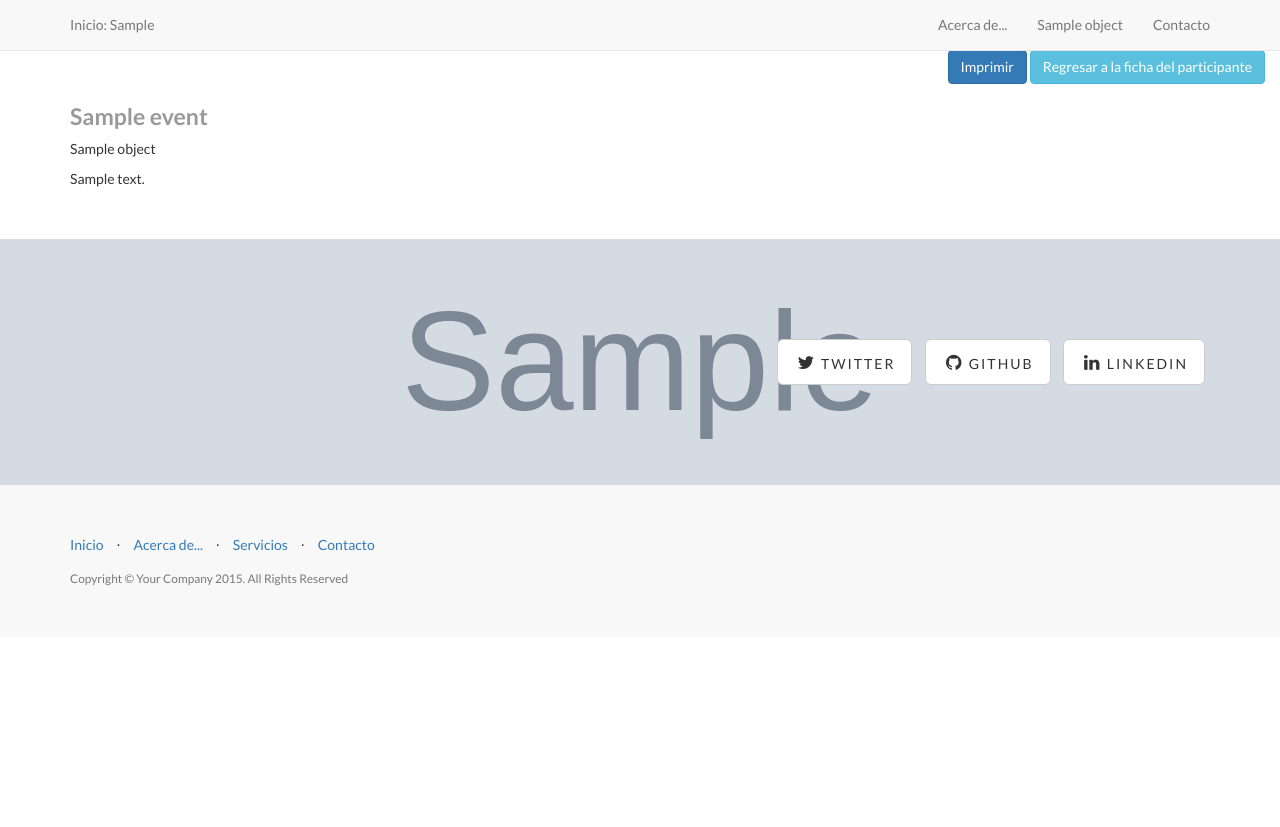
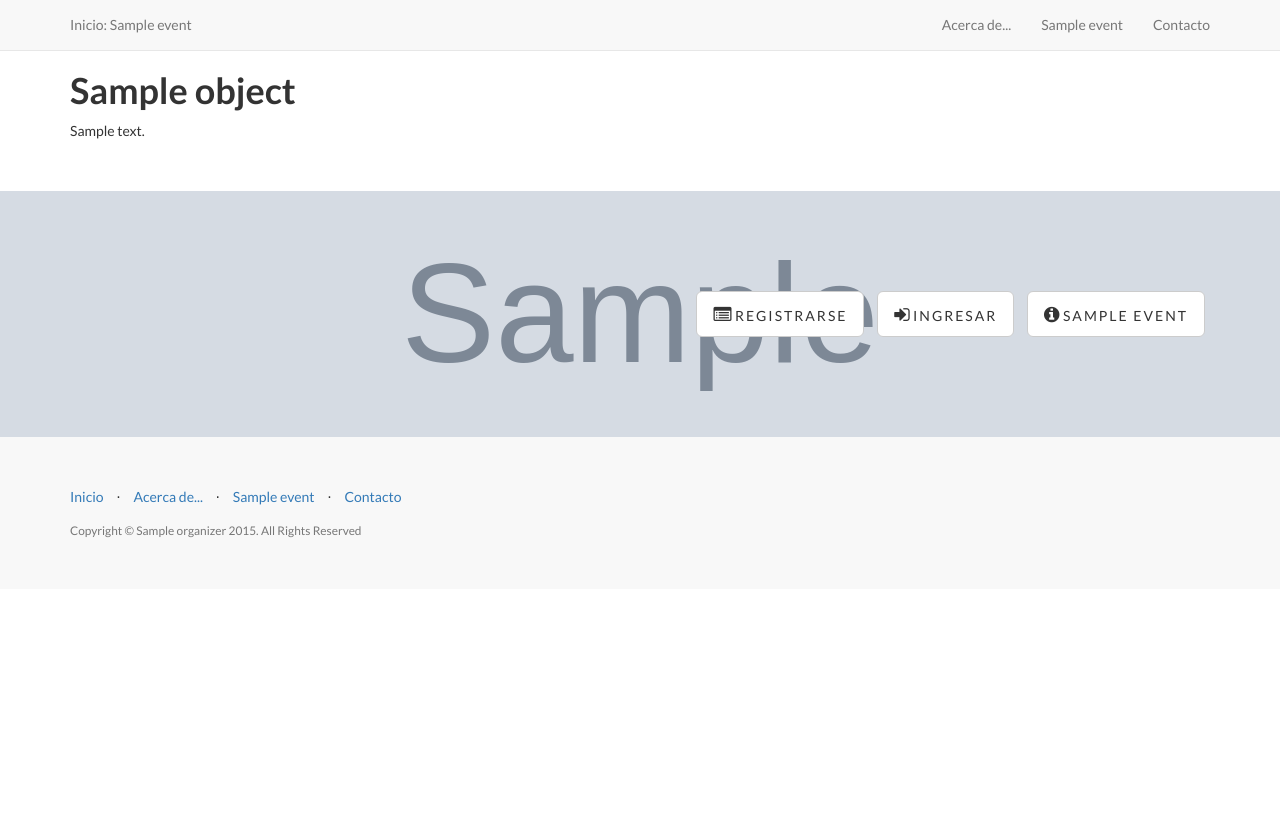
Before and after one commit to javierwilson/resilienciacafe, a Django app: template forocacao/templates/app/content_detail.html in a window 1280 px wide. Shown: the top 827 px of the page. Run offline with Django 3.2, Linux system fonts and the light colour scheme; the template is opened without the code that fills it: most values are stand-ins (such as "Sample title", 1, 10 or a date in 2020); grey boxes marked "Sample" are stand-in pictures; some libraries are stand-ins or nearby versions.

Commit message:
conext processors y comenzando con fields por evento

```diff
--- a/config/urls.py
+++ b/config/urls.py
@@ -15,7 +15,7 @@ urlpatterns = [
     url(r'^chaining/', include('smart_selects.urls')),
 
     #url(r'^$', TemplateView.as_view(template_name='pages/home.html'), name="home"),
-    url(r'^about/$', TemplateView.as_view(template_name='pages/about.html'), name="about"),
+    #url(r'^about/$', TemplateView.as_view(template_name='pages/about.html'), name="about"),
 
     # Django Admin
     url(r'^admin/', include(admin.site.urls)),
--- a/forocacao/app/admin.py
+++ b/forocacao/app/admin.py
@@ -4,7 +4,7 @@ from django.utils.translation import ugettext as _
 
 from suit_redactor.widgets import RedactorWidget
 
-from .models import Event, Activity, Profession, Attendee, AttendeeType, AttendeePayment, PaymentMethod, EventBadge, Font, AttendeeReceipt, Content
+from .models import Event, Activity, Profession, Attendee, AttendeeType, AttendeePayment, PaymentMethod, EventBadge, Font, AttendeeReceipt, Content, Field
 
 def has_approval_permission(request, obj=None):
     if request.user.has_perm('users.can_approve_participant'):
@@ -159,3 +159,4 @@ admin.site.register(AttendeePayment, AttendeePaymentAdmin)
 admin.site.register(AttendeeReceipt, AttendeeReceiptAdmin)
 admin.site.register(PaymentMethod)
 admin.site.register(Font)
+admin.site.register(Field)
--- a/forocacao/app/context_processors.py
+++ b/forocacao/app/context_processors.py
@@ -9,14 +9,18 @@ def current_event(request):
     try:
         current_event = Event.objects.filter(status='frontpage')[0]
         return {
+            'event': current_event,
             'current_event': current_event.name,
             'current_slug': current_event.slug,
+            'current_info': current_event.contents.get(page='info'),
             'current_footer': current_event.contents.get(page='footer'),
         }
     except Event.DoesNotExist:
         # always return a dict, no matter what!
         return {
+            'event': None,
             'current_event': '',
             'current_slug': '',
+            'current_info': '',
             'current_footer': '',
         }
--- a/forocacao/templates/app/attendee_detail.html
+++ b/forocacao/templates/app/attendee_detail.html
@@ -62,7 +62,7 @@
 <div class="row">
 
   <div class="col-sm-12 ">
-    <a class="btn btn-primary" href="{% url 'users:update' %}">My Info</a>
+    <a class="btn btn-primary" href="{% url 'users:update' %}">My Profile</a>
     <a class="btn btn-primary" href="{% url 'account_email' %}">E-Mail</a>
     <!-- Your Stuff: Custom user template urls -->
   </div>
--- a/forocacao/templates/app/attendeereceipt_detail.html
+++ b/forocacao/templates/app/attendeereceipt_detail.html
@@ -52,7 +52,7 @@
 <div class="row">
 
   <div class="col-sm-12 ">
-    <a class="btn btn-primary" href="{% url 'users:update' %}">My Info</a>
+    <a class="btn btn-primary" href="{% url 'users:update' %}">My Profile</a>
     <a class="btn btn-primary" href="{% url 'account_email' %}">E-Mail</a>
     <!-- Your Stuff: Custom user template urls -->
   </div>
--- a/forocacao/templates/app/content_detail.html
+++ b/forocacao/templates/app/content_detail.html
@@ -6,10 +6,6 @@
 
 {% block content %}
 <div class="col-md-12">
-    <div class="pull-right">
-        <input type="button" onclick="printDiv('printableArea')" value="Imprimir" class="btn btn-primary"/>
-        <a href="/admin/app/attendee/{{ object.attendee.id }}" class="btn btn-info">Regresar a la ficha del participante</a>
-    </div>
 </div>
 <div class="container internal">
   <div class="row">
@@ -18,11 +14,10 @@
     {% if object.event.logo %}
         <img src="{% thumbnail object.event.logo 100x100 %}" class="pull-left"/>
     {% endif %}
-    <h2>{{ object.event }}</h2>
+    {% if object.name %}
+    <h1>{{ object.name }}</h1>
+    {% endif %}
     <div class="clear"></div>
-    {% if object.name %}
-      <p>{{ object.name }}</p>
-    {% endif %}
     <div class="contenido">
         {{ object.text|safe }}
      </div>
--- a/forocacao/templates/base.html
+++ b/forocacao/templates/base.html
@@ -6,10 +6,10 @@
     <meta charset="utf-8">
     <meta http-equiv="X-UA-Compatible" content="IE=edge">
     <meta name="viewport" content="width=device-width, initial-scale=1">
-    <meta name="description" content="">
+    <meta name="description" content="{{ event }}">
     <meta name="author" content="">
 
-    <title>{% block title %}{{ object.name }}{% endblock title %}</title>
+    <title>{% block title %}{{ event }}{% endblock title %}</title>
 
     <!-- Bootstrap Core CSS -->
     <link href="{% static 'css/bootstrap.min.css' %}" rel="stylesheet">
@@ -45,20 +45,20 @@
                     <span class="icon-bar"></span>
                     <span class="icon-bar"></span>
                 </button>
-                <a class="navbar-brand topnav" href="{% url 'app:home' %}">Inicio: {{ current_event }}</a>
+                <a class="navbar-brand topnav" href="{% url 'app:home' %}">Inicio: {{ event }}</a>
             </div>
             <!-- Collect the nav links, forms, and other content for toggling -->
             <div class="collapse navbar-collapse" id="bs-example-navbar-collapse-1">
                 <ul class="nav navbar-nav navbar-right">
-                    {% if current_event %}
+                    {% if event %}
                     <li>
-                        <a href="{% url 'app:about' slug=current_slug %}">Acerca de...</a>
+                        <a href="{% url 'app:about' event.slug %}">Acerca de...</a>
                     </li>
                     <li>
-                        <a href="{% url 'app:activities' current_slug %}">{{ object.activities_label }}</a>
+                        <a href="{% url 'app:activities' event.slug %}">{{ event.activities_label }}</a>
                     </li>
                     <li>
-                        <a href="{% url 'app:contact' slug=current_slug %}">Contacto</a>
+                        <a href="{% url 'app:contact' event.slug %}">Contacto</a>
                     </li>
                     {% endif %}
                 </ul>
@@ -84,6 +84,7 @@
                 <div class="col-lg-12">
                     <div class="intro-message">
                         <h1>{{ object.name }}</h1>
+                        <h2>{{ object.start }}</h2>
                         <h2>{{ object.title }}</h2>
                         <hr class="intro-divider">
                         <ul class="list-inline intro-social-buttons">
@@ -103,7 +104,7 @@
                             </li>
             {% endif %}
                             <li>
-                            <a href="{% url 'app:activities' object.slug %}" class="btn btn-default btn-lg"><i class="fa fa-info-circle"></i> <span class="network-name">{{ object.activities_label }}</span></a>
+                            <a href="{% url 'app:activities' event.slug %}" class="btn btn-default btn-lg"><i class="fa fa-info-circle"></i> <span class="network-name">{{ event.activities_label }}</span></a>
                             </li>
                         </ul>
                     </div>
@@ -124,10 +125,10 @@
         <div class="container">
             <div class="row">
                 <div class="col-lg-5 col-sm-6">
-                    <hr class="section-heading-spacer">
+                    <!-- <hr class="section-heading-spacer"> -->
                     <div class="clearfix"></div>
                     <div class="lead">
-                        {{ object.text }}
+                        {{ current_info.text|safe }}
                     </div>
                     <!--
                     <h2 class="section-heading">Death to the Stock Photo:<br>Special Thanks</h2>
@@ -147,6 +148,7 @@
     <div class="content-section-b">
 
         <div class="container">
+            {{ current_footer.text|safe }}
         </div>
         <!-- /.container -->
 
@@ -157,7 +159,6 @@
 
         <div class="container">
 
-            {{ current_footer.text|safe }}
 
         </div>
         <!-- /.container -->
@@ -177,14 +178,23 @@
                 </div>
                 <div class="col-lg-6">
                     <ul class="list-inline banner-social-buttons">
+            {% if request.user.is_authenticated %}
                             <li>
-                            <a href="https://twitter.com/SBootstrap" class="btn btn-default btn-lg"><i class="fa fa-twitter fa-fw"></i> <span class="network-name">Twitter</span></a>
+                                <a href="{% url 'users:detail' request.user.username  %}" class="btn btn-default btn-lg"><i class="fa fa-user"></i> <span class="network-name">{% trans "My Profile" %}</span></a>
                             </li>
                             <li>
-                            <a href="https://github.com/IronSummitMedia/startbootstrap" class="btn btn-default btn-lg"><i class="fa fa-github fa-fw"></i> <span class="network-name">Github</span></a>
+                            <a href="{% url 'account_logout' %}" class="btn btn-default btn-lg"><i class="fa fa-sign-out"></i> <span class="network-name">{% trans "Salir" %}</span></a>
+                            </li>
+            {% else %}
+                            <li>
+                                <a href="{% url 'account_signup' %}" class="btn btn-default btn-lg"><i class="fa fa-list-alt"></i> <span class="network-name">{% trans "Registrarse" %}</span></a>
                             </li>
                             <li>
-                            <a href="#" class="btn btn-default btn-lg"><i class="fa fa-linkedin fa-fw"></i> <span class="network-name">Linkedin</span></a>
+                                <a href="{% url 'account_login' %}" class="btn btn-default btn-lg"><i class="fa fa-sign-in"></i> <span class="network-name">{% trans "Ingresar" %}</span></a>
+                            </li>
+            {% endif %}
+                            <li>
+                            <a href="{% url 'app:activities' event.slug %}" class="btn btn-default btn-lg"><i class="fa fa-info-circle"></i> <span class="network-name">{{ event.activities_label }}</span></a>
                             </li>
                     </ul>
                 </div>
@@ -207,18 +217,18 @@
                         </li>
                         <li class="footer-menu-divider">&sdot;</li>
                         <li>
-			    <a href="{% url 'about' %}">Acerca de...</a>
+                            <a href="{% url 'app:about' event.slug %}">Acerca de...</a>
                         </li>
                         <li class="footer-menu-divider">&sdot;</li>
                         <li>
-                            <a href="#services">Servicios</a>
+                            <a href="{% url 'app:activities' event.slug %}">{{ event.activities_label }}</a>
                         </li>
                         <li class="footer-menu-divider">&sdot;</li>
                         <li>
-                            <a href="#contact">Contacto</a>
+                            <a href="{% url 'app:contact' event.slug %}">Contacto</a>
                         </li>
                     </ul>
-                    <p class="copyright text-muted small">Copyright &copy; Your Company 2015. All Rights Reserved</p>
+                    <p class="copyright text-muted small">Copyright &copy; {{event.organizer }} 2015. All Rights Reserved</p>
                 </div>
             </div>
         </div>
--- a/forocacao/templates/users/user_detail.html
+++ b/forocacao/templates/users/user_detail.html
@@ -57,7 +57,7 @@
 <div class="row">
 
   <div class="col-sm-12 ">
-    <a class="btn btn-primary" href="{% url 'users:update' %}">My Info</a>
+    <a class="btn btn-primary" href="{% url 'users:update' %}">My Profile</a>
     <a class="btn btn-primary" href="{% url 'account_email' %}">E-Mail</a>
     <!-- Your Stuff: Custom user template urls -->
   </div>
--- a/forocacao/users/views.py
+++ b/forocacao/users/views.py
@@ -79,7 +79,7 @@ class UserRedirectView(LoginRequiredMixin, RedirectView):
 
 class UserUpdateView(LoginRequiredMixin, UpdateView):
 
-    fields = ['name', 'phone', 'event', 'activities' ] #FIXME : add all needed fields
+    fields = ['first_name', 'last_name', 'phone', 'activities' ] #FIXME : add all needed fields
 
     # we already imported User in the view code above, remember?
     model = User
```
Also changed, not shown: forocacao/app/models.py (+21 -1 lines). Lines whose indentation alone changed are shown as unchanged.
